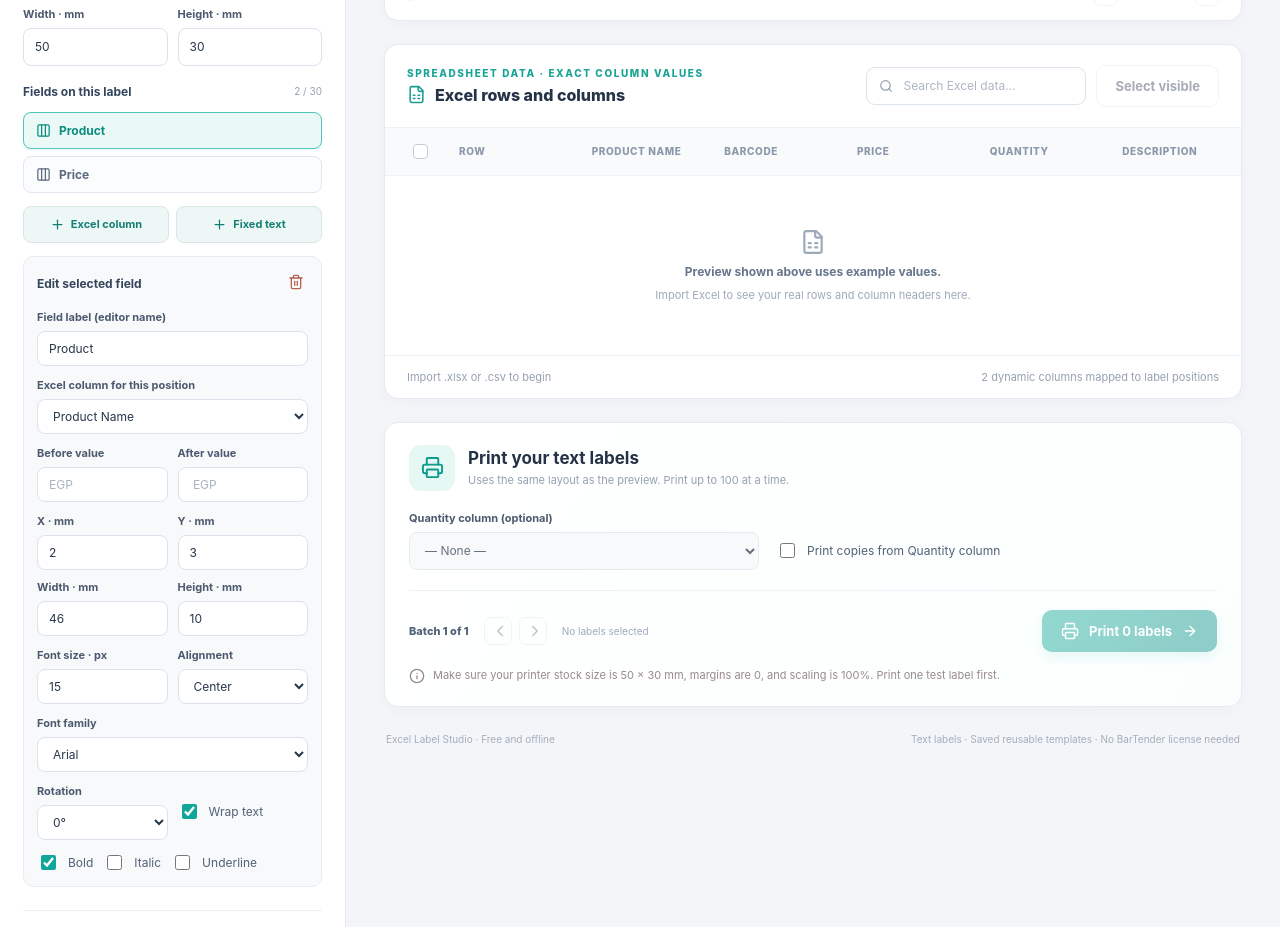
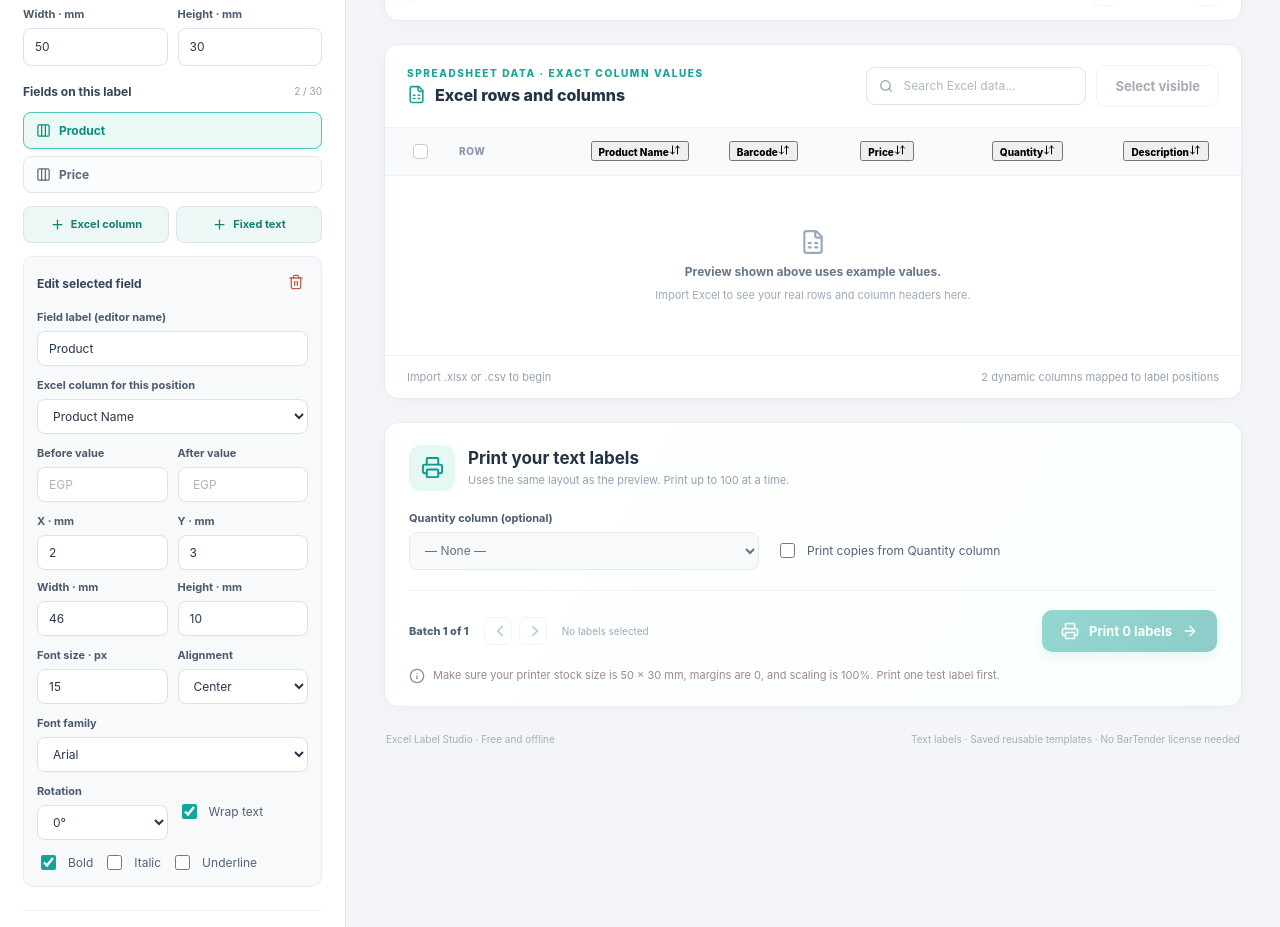
Before and after one commit to mfathiyounes-beep/BarTender_import_Excel, a React (Vite) app: page / in a window 1280 px wide. Shown: the part 880-1807 px from the top of the page. Built offline with nearby package versions, Linux system fonts and the light colour scheme.

Commit message:
Add sortable Excel record browser and honor sort order in printing

```diff
--- a/src/App.jsx
+++ b/src/App.jsx
@@ -3,7 +3,7 @@ import {
   FileSpreadsheet, UploadCloud, Printer, Search, Settings2, CheckCircle2,
   AlertCircle, ChevronLeft, ChevronRight, LayoutTemplate, Table2,
   ShieldCheck, Eye, ArrowRight, Info, Plus, Save, Trash2,
-  Download, FolderOpen, Move, Type, Columns3, Undo2, Redo2, ZoomIn, ZoomOut, Grid2X2
+  Download, FolderOpen, Move, Type, Columns3, Undo2, Redo2, ZoomIn, ZoomOut, Grid2X2, ArrowDownUp
 } from 'lucide-react';
 import { readSpreadsheet } from './importers.js';
 import { normalizeTable, guessMapping, totalLabels, makeBatch, PRINT_BATCH_SIZE } from './core.js';
@@ -71,6 +71,8 @@ export default function App() {
   const [selectedFieldId, setSelectedFieldId] = useState('product');
   const [selection, setSelection] = useState(new Set());
   const [query, setQuery] = useState('');
+  const [sortColumn, setSortColumn] = useState(null);
+  const [sortDirection, setSortDirection] = useState('asc');
   const [notice, setNotice] = useState(null);
   const [importing, setImporting] = useState(false);
   const [printing, setPrinting] = useState(false);
@@ -86,15 +88,24 @@ export default function App() {
   const templates = [DEFAULT_TEXT_TEMPLATE, ...savedTemplates];
   const field = draft.fields.find((item) => item.id === selectedFieldId) || null;
   const missing = sheet ? missingColumns(draft, sheet.headers) : [];
+  const orderedRecords = useMemo(() => {
+    if (!Number.isInteger(sortColumn)) return records;
+    return [...records].sort((left, right) => {
+      const a = String(left.cells[sortColumn] ?? '');
+      const b = String(right.cells[sortColumn] ?? '');
+      const result = a.localeCompare(b, undefined, { numeric: true, sensitivity: 'base' });
+      return sortDirection === 'asc' ? result : -result;
+    });
+  }, [records, sortColumn, sortDirection]);
   const visibleRows = useMemo(() => {
     const search = query.trim().toLocaleLowerCase();
-    if (!search) return records;
-    return records.filter((row) => row.cells.some((cell) =>
+    if (!search) return orderedRecords;
+    return orderedRecords.filter((row) => row.cells.some((cell) =>
       String(cell).toLocaleLowerCase().includes(search)));
-  }, [records, query]);
+  }, [orderedRecords, query]);
   const printable = useMemo(() =>
-    sheet ? printableTemplateRecords(records, selection, draft, sheet.headers) : [],
-    [records, selection, draft, sheet]);
+    sheet ? printableTemplateRecords(orderedRecords, selection, draft, sheet.headers) : [],
+    [orderedRecords, selection, draft, sheet]);
   const qtyIndex = sheet && useQuantities
     ? sheet.headers.findIndex((h) => headerKey(h) === headerKey(quantityColumn)) : -1;
   const qtyMapping = { quantity: qtyIndex < 0 ? '' : String(qtyIndex) };
@@ -308,6 +319,7 @@ export default function App() {
     setFileName(name);
     setSelection(new Set(data[0].records.map((row) => row.id)));
     setQuery('');
+    setSortColumn(null);
     const guessed = guessMapping(data[0].headers).quantity;
     setQuantityColumn(guessed === '' ? '' : data[0].headers[Number(guessed)]);
     notify('success', 'Imported ' + data.reduce((n, s) => n + s.records.length, 0) +
@@ -338,6 +350,7 @@ export default function App() {
     const guessed = guessMapping(next.headers).quantity;
     setQuantityColumn(guessed === '' ? '' : next.headers[Number(guessed)]);
     setQuery('');
+    setSortColumn(null);
   }
 
   function chooseHeaderRow(rowNumber) {
@@ -346,8 +359,14 @@ export default function App() {
     setSheets((previous) => previous.map((item, index) =>
       index === sheetIndex ? { ...updated, sourceRows: sheet.sourceRows } : item));
     setSelection(new Set(updated.records.map((row) => row.id)));
+    setSortColumn(null);
     const guessed = guessMapping(updated.headers).quantity;
     setQuantityColumn(guessed === '' ? '' : updated.headers[Number(guessed)]);
+  }
+
+  function toggleSort(index) {
+    if (sortColumn === index) setSortDirection((dir) => dir === 'asc' ? 'desc' : 'asc');
+    else { setSortColumn(index); setSortDirection('asc'); }
   }
 
   function toggleVisible() {
@@ -694,7 +713,10 @@ export default function App() {
           <div className="table-overflow"><table className="data-table wide-sheet-table">
             <thead><tr>
               <th className="check-col"><input type="checkbox" aria-label="Select visible rows" checked={visibleSelected} disabled={!visibleRows.length} onChange={toggleVisible}/></th>
-              <th>Row</th>{headers.map((header, i) => <th key={i}>{header}</th>)}
+              <th>Row</th>{headers.map((header, i) =>
+                <th key={i}><button className="column-sort" type="button" onClick={() => toggleSort(i)} title={'Sort by ' + header}>
+                  {header}<ArrowDownUp size={12}/>{sortColumn === i && (sortDirection === 'asc' ? '↑' : '↓')}
+                </button></th>)}
             </tr></thead>
             <tbody>{!sheet ? <tr><td colSpan={headers.length + 2}>
               <div className="empty-table"><FileSpreadsheet size={26}/><strong>Preview shown above uses example values.</strong><span>Import Excel to see your real rows and column headers here.</span></div>
```
